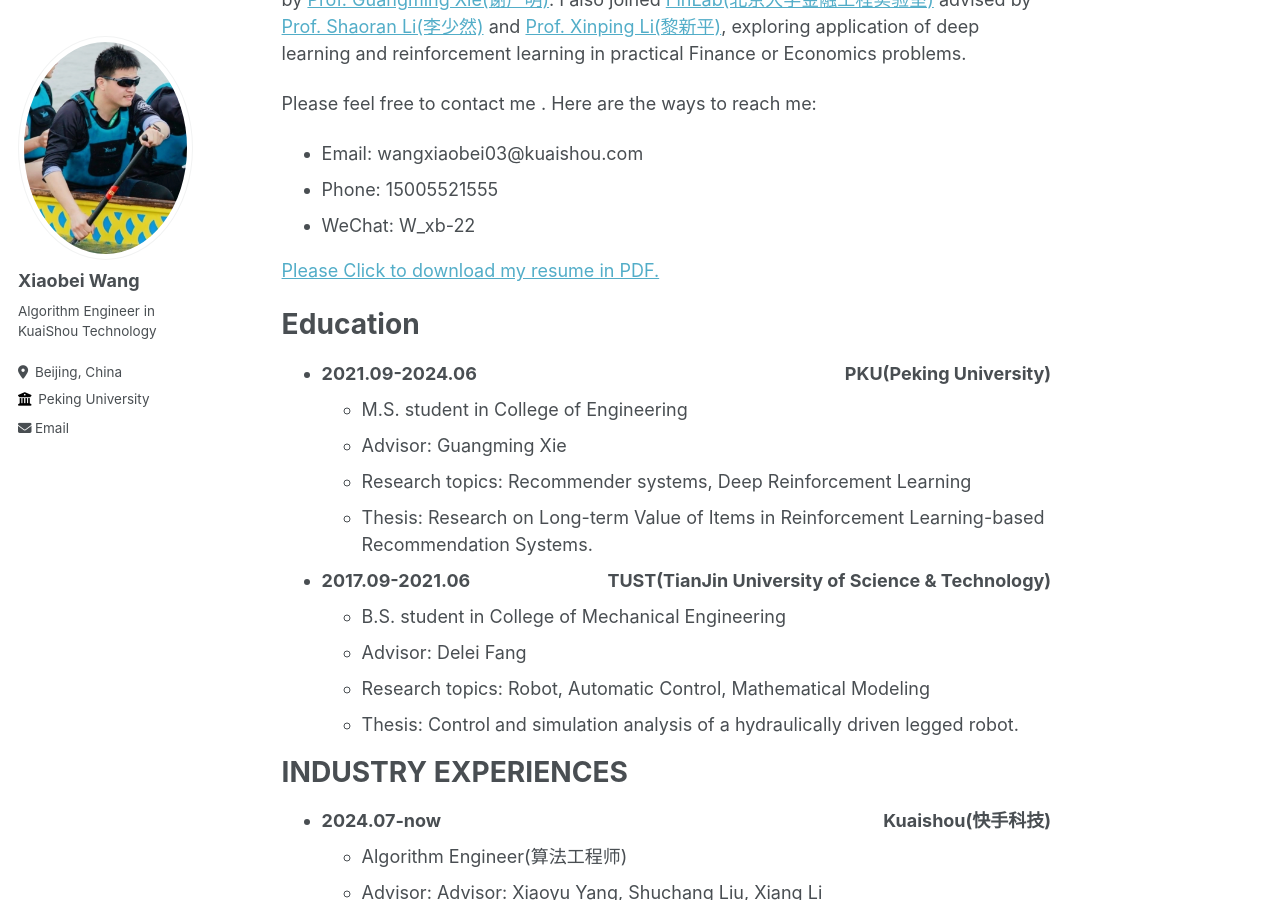
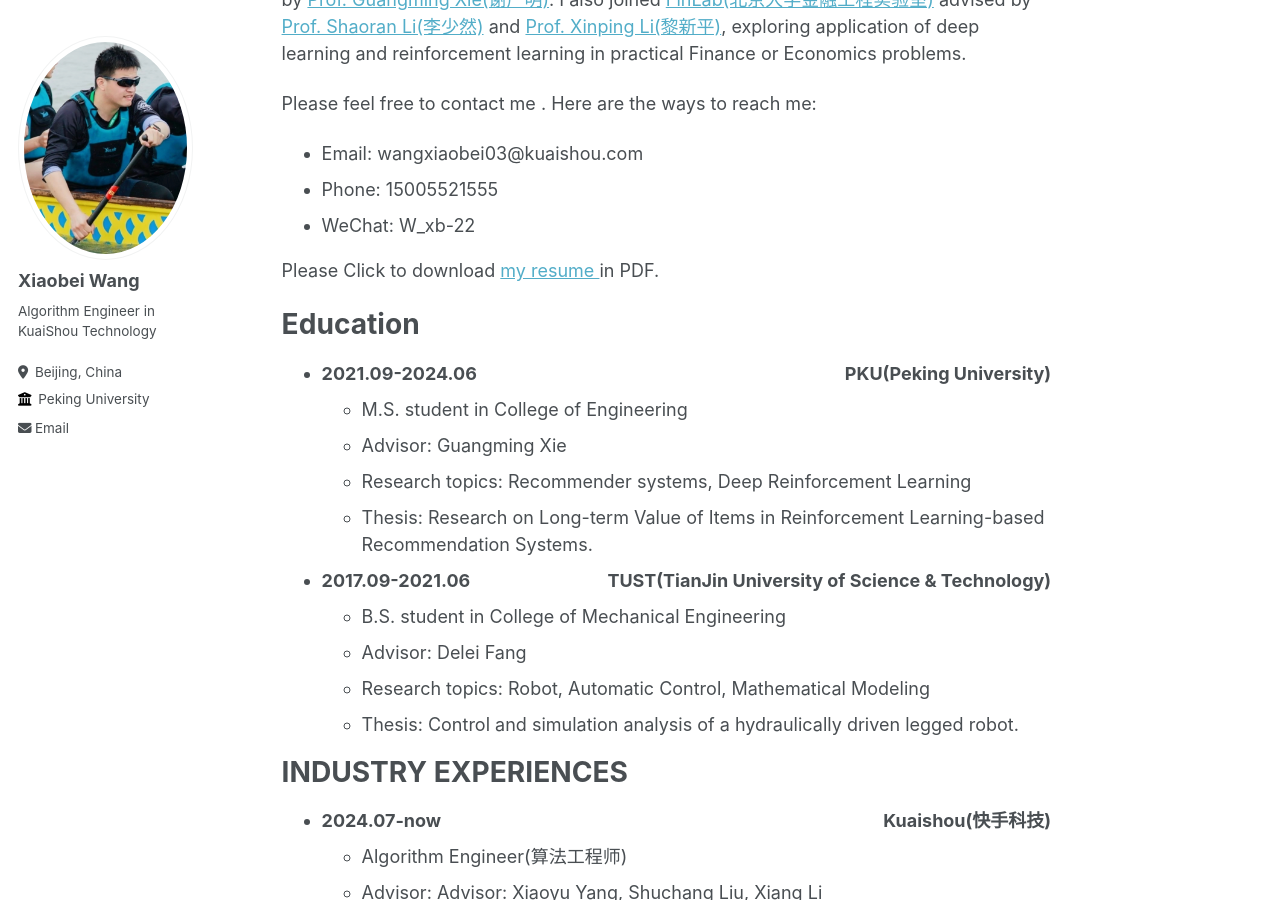
Before and after one commit to wangxiaobei822/wangxiaobei822.github.io, a Jekyll site: the page built from _pages/about.md, in a window 1280 px wide and 900 px high, scrolled down 364 px. Built offline with Jekyll 4.4.1, drawn with Linux system fonts in a browser that asks for light colours.

```diff
--- a/_pages/about.md
+++ b/_pages/about.md
@@ -16,7 +16,7 @@ Please feel free to contact me . Here are the ways to reach me:
 - Phone: 15005521555
 - WeChat: W_xb-22
 
-[Please Click to download my resume in PDF.](../images/wxb_cv.pdf)
+Please Click to download [my resume ](../images/wxb_cv.pdf) in PDF.
 
 Education
 ======
```
